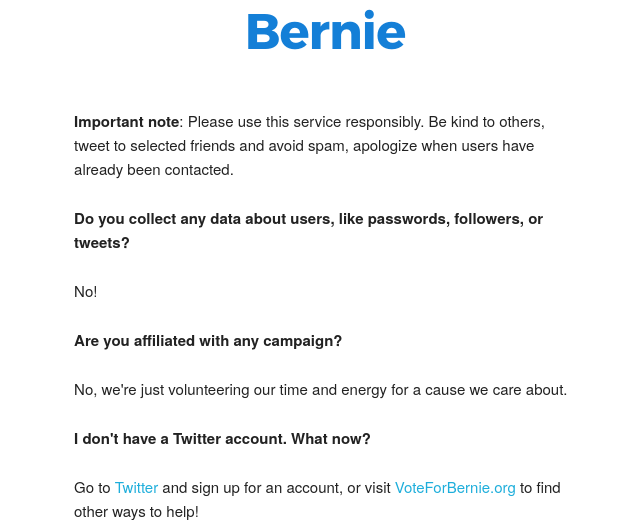
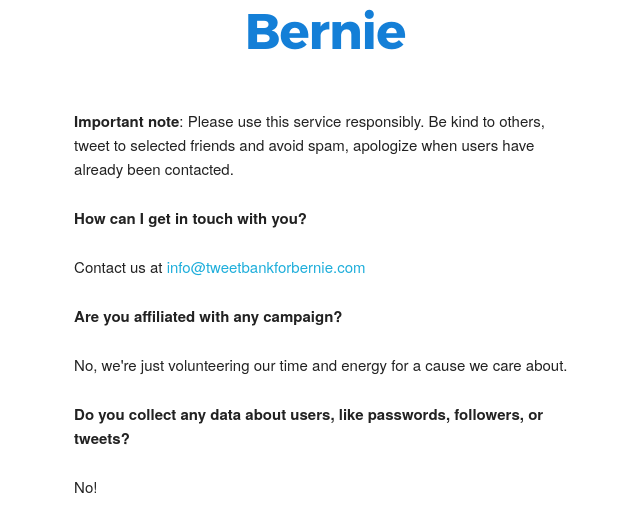
Before and after one commit to nsfabina/tweetbankforbernie, a Django app: page /faqs in a window 1280 px wide. Shown: the part 219-739 px from the top of the page, without its empty margins (315-955 px from the left). Run offline with Django 3.2, Linux system fonts and the light colour scheme; some libraries are stand-ins or nearby versions.

Commit message:
Adds email contact.

```diff
--- a/twitbank/app/templates/faqs.html
+++ b/twitbank/app/templates/faqs.html
@@ -6,10 +6,12 @@
   <div class="row">
     <div class="eight columns offset-by-two">
    		<p><b>Important note</b>:  Please use this service responsibly. Be kind to others, tweet to selected friends and avoid spam, apologize when users have already been contacted.</p>
+      <p><b>How can I get in touch with you?</b></p>
+      <p>Contact us at <a href="email:info@tweetbankforbernie.com">info@tweetbankforbernie.com</a><p>
+      <p><b>Are you affiliated with any campaign?</b></p>
+      <p>No, we're just volunteering our time and energy for a cause we care about.</p>
       <p><b>Do you collect any data about users, like passwords, followers, or tweets?</b></p>
       <p>No!</p>
-      <p><b>Are you affiliated with any campaign?</b></p>
-      <p>No, we're just volunteering our time and energy for a cause we care about.</p>
       <p><b>I don't have a Twitter account. What now?</b></p>
       <p>Go to <a href="https://twitter.com">Twitter</a> and sign up for an account, or visit <a href="http://voteforbernie.org/GOTV">VoteForBernie.org</a> to find other ways to help!</p>
 
```
